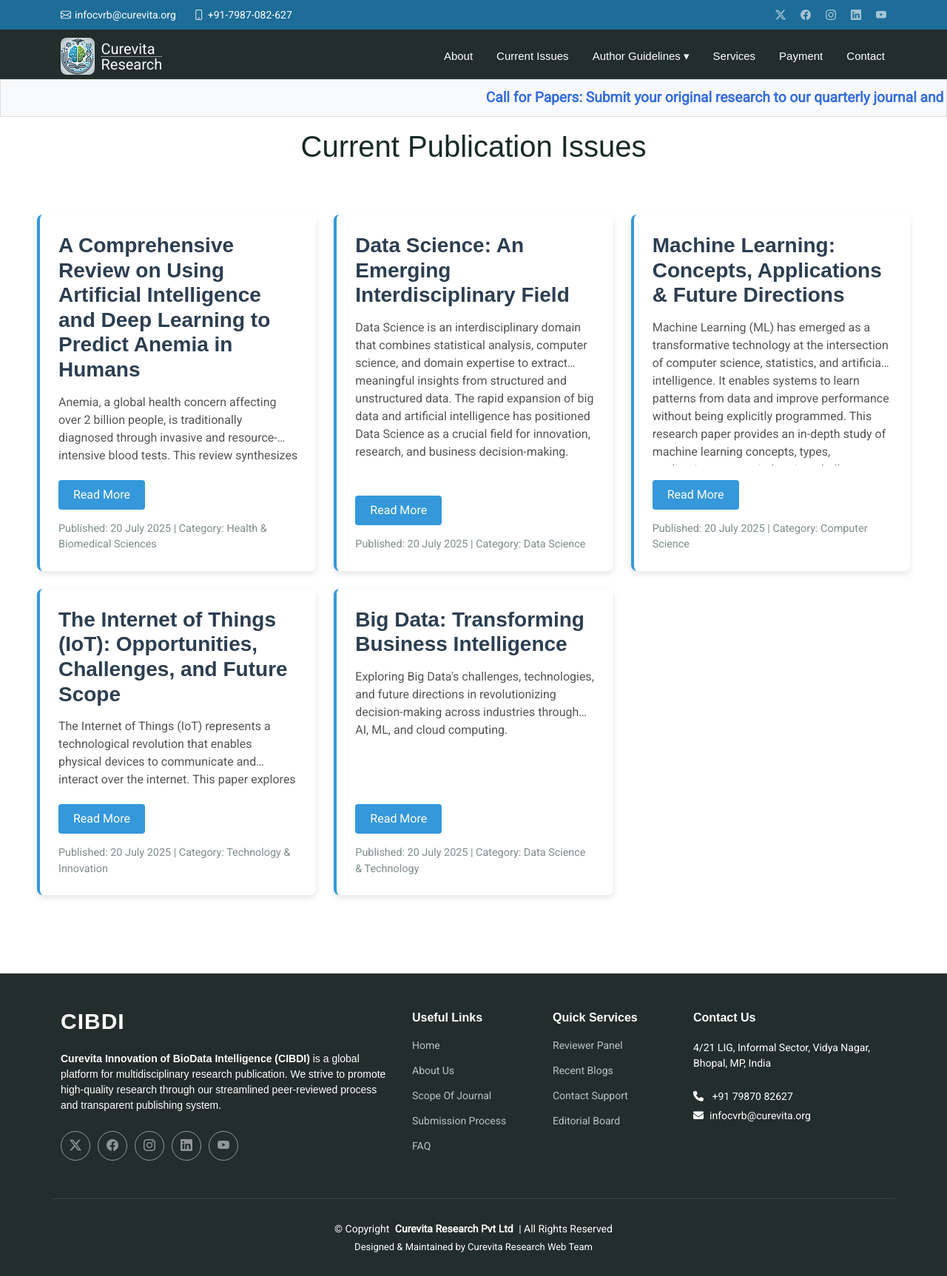
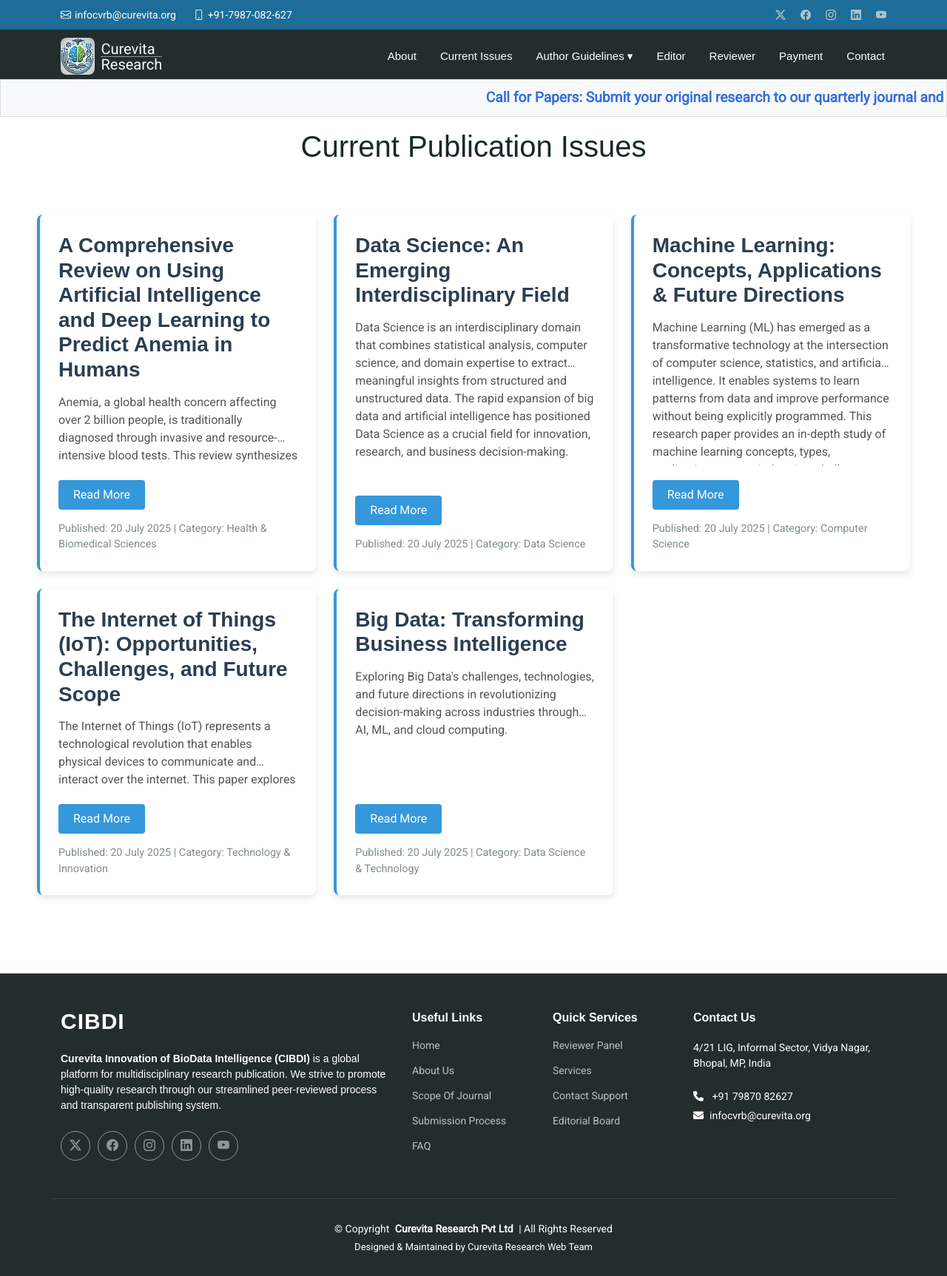
Before and after one commit to shah5fahad/cibdi_project, a Flask app: page /current_issue in a window 1280 px wide. Shown: the whole page at 74% size. Run offline with Flask 3, Linux system fonts and the light colour scheme; some libraries are stand-ins or nearby versions.

Commit message:
update chnages as requested

```diff
--- a/main_app/templates/base.html
+++ b/main_app/templates/base.html
@@ -127,7 +127,8 @@
                            <li><a href="/static/assets/pdf/CRIN Paper template.docx" download>Paper Template</a></li>
                         </ul>
                      </li>
-                     <li><a href="/#services">Services</a></li>
+                     <li><a href="/#testimonials">Editor</a></li>
+                     <li><a href="/#team">Reviewer</a></li>
                      <li><a href="/Payment">Payment</a></li>
                      <li><a href="/#contact">Contact</a></li>
                   </ul>
@@ -188,7 +189,7 @@
                   <h4>Quick Services</h4>
                   <ul>
                      <li><a href="/#team">Reviewer Panel</a></li>
-                     <li><a href="/#blogs">Recent Blogs</a></li>
+                     <li><a href="/#services">Services</a></li>
                      <li><a href="/#contact">Contact Support</a></li>
                      <li><a href="/#testimonials">Editorial Board</a></li>
                   </ul>
```
